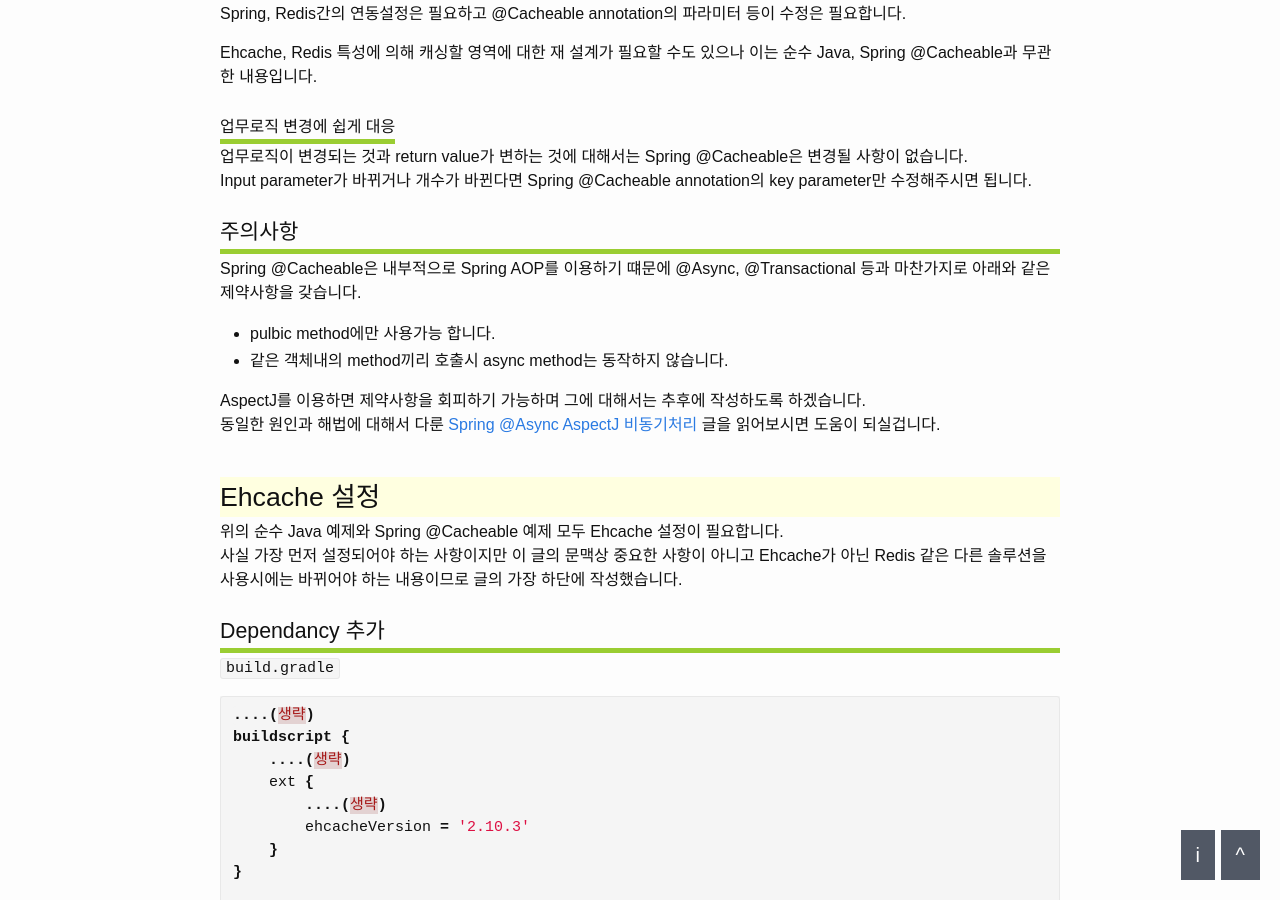
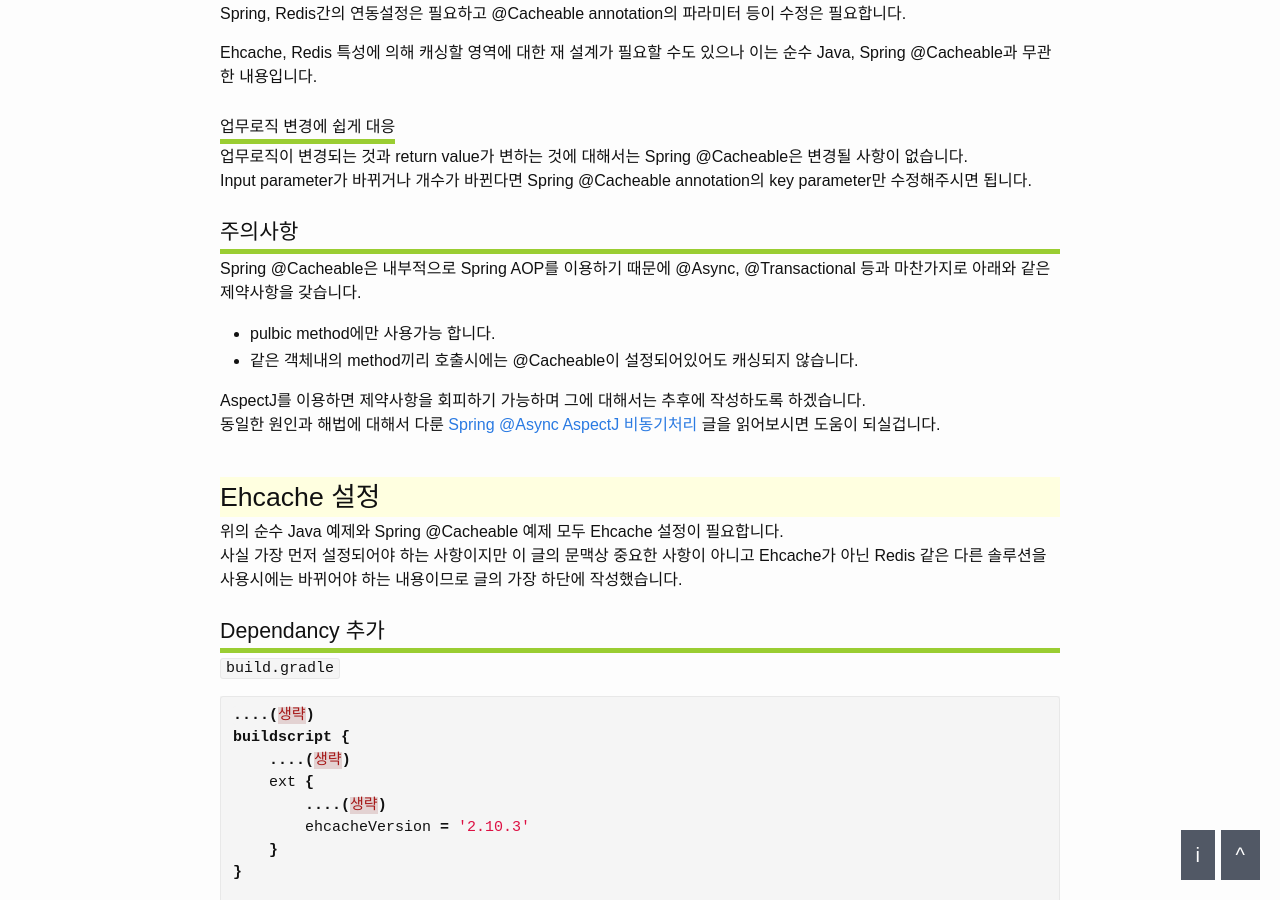
Before and after one commit to dveamer/dveamer.github.io, a Jekyll site: the page built from _posts/BackEnd/2018-09-23-SpringCacheable.md, in a window 1280 px wide and 900 px high, scrolled down 4493 px. Built offline with Jekyll 4.4.1, drawn with Linux system fonts in a browser that asks for light colours; comment, search, counter and statistics services are not loaded.

Commit message:
homepage

```diff
--- a/_posts/BackEnd/2018-09-23-SpringCacheable.md
+++ b/_posts/BackEnd/2018-09-23-SpringCacheable.md
@@ -199,10 +199,10 @@ Input parameter가 바뀌거나 개수가 바뀐다면 Spring @Cacheable annotat
 
 ## 주의사항
 
-Spring @Cacheable은 내부적으로 Spring AOP를 이용하기 떄문에 @Async, @Transactional 등과 마찬가지로 아래와 같은 제약사항을 갖습니다.
+Spring @Cacheable은 내부적으로 Spring AOP를 이용하기 때문에 @Async, @Transactional 등과 마찬가지로 아래와 같은 제약사항을 갖습니다.
 
   * pulbic method에만 사용가능 합니다.
-  * 같은 객체내의 method끼리 호출시 async method는 동작하지 않습니다.
+  * 같은 객체내의 method끼리 호출시에는 @Cacheable이 설정되어있어도 캐싱되지 않습니다.
 
 AspectJ를 이용하면 제약사항을 회피하기 가능하며 그에 대해서는 추후에 작성하도록 하겠습니다.
 동일한 원인과 해법에 대해서 다룬 [Spring @Async AspectJ 비동기처리](/java/SpringAsyncAspectJ.html) 글을 읽어보시면 도움이 되실겁니다.
```
Also changed, not shown: _posts/BackEnd/2018-09-22-MybatisCache.md (+1 -1 lines), _posts/Java/2016-10-30-SpringAsync.md (+1 -1 lines).
